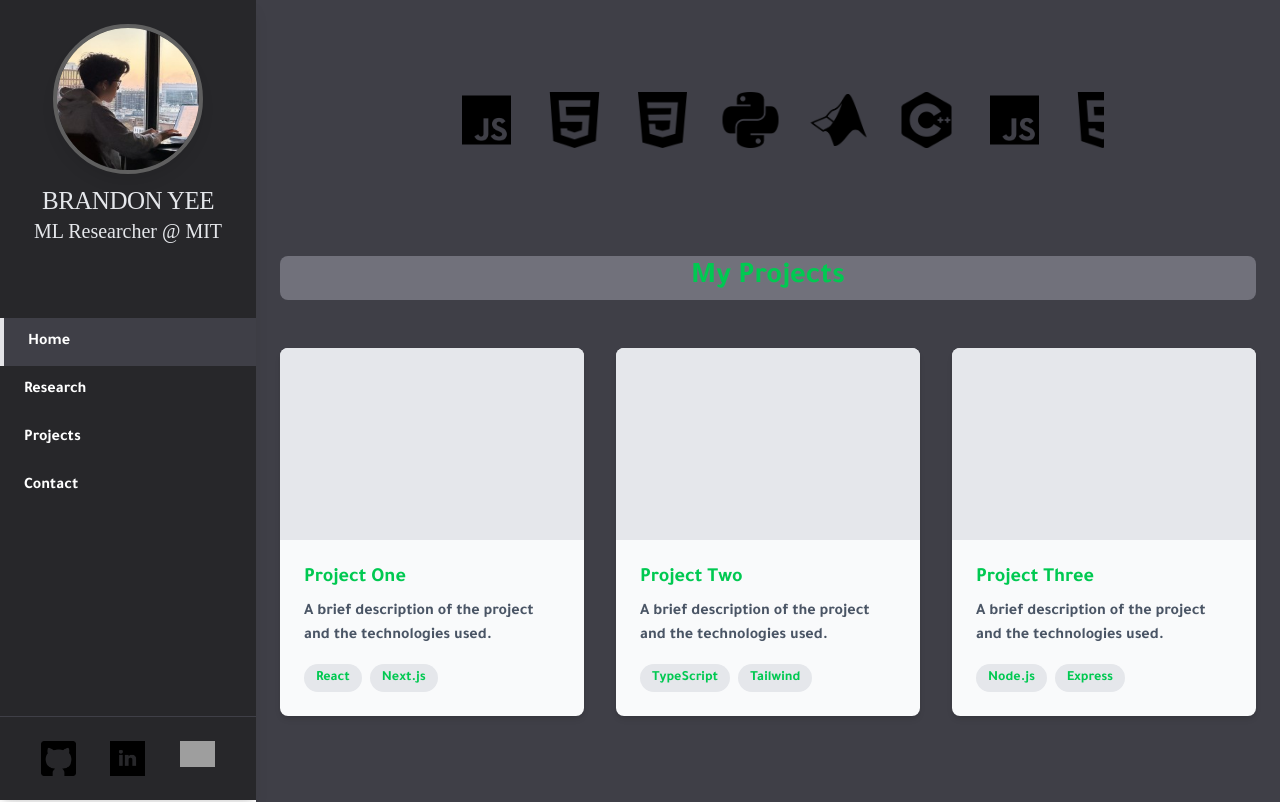
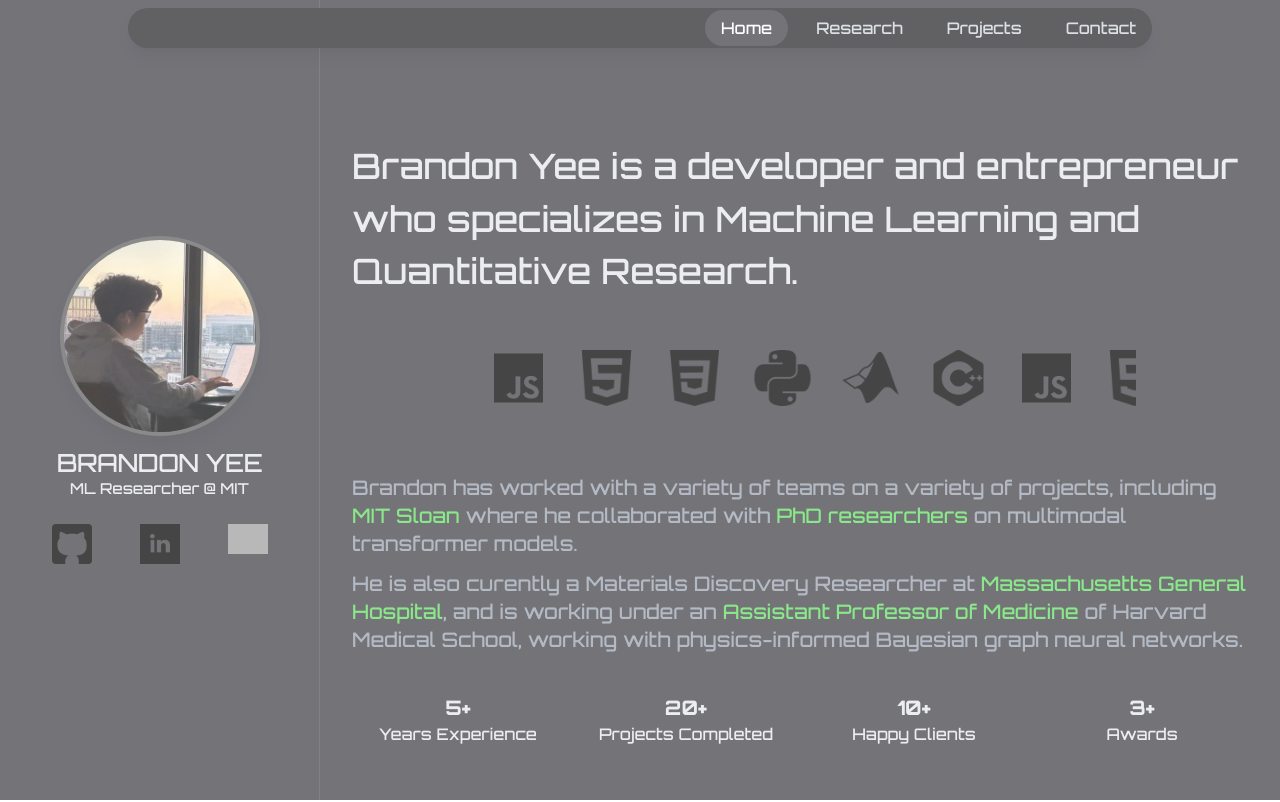
Before and after one commit to benpeli/Brandon-Portfolio, a Next.js app in the folder portfolio/: page /home in a window 1280 px wide. Shown: the top 802 px of the page. Built offline with nearby package versions, Linux system fonts and the light colour scheme; grey boxes are pictures that could not be loaded.

Commit message:
Changed the preloader and worked on typography

```diff
--- a/portfolio/app/globals.css
+++ b/portfolio/app/globals.css
@@ -27,18 +27,29 @@ body {
   font-family: var(--font-latin), serif;
 }
 
+.about-text {
+  font-family: 'Orbitron';
+  font-weight: 15;
+  font-size: 35px;
+  line-height: 1.5;
+}
+
 .name-title {
-  font-family: 'Cinzel', serif;
-  font-weight: 500;
+  font-weight: 5;
   font-size: 25px;
   line-height: 1.2;
   letter-spacing: -0.02em;
 }
 
 .title {
-  font-family: 'Josefin Sans', serif;
-  font-weight: 150;
-  font-size: 20px;
+  font-weight: 15;
+  font-size: 15px;
+}
+
+.icon-text {
+  font-family: 'Orbitron';
+  font-weight: 9;
+  font-size: 9px;
 }
 
 .profileImage {
@@ -113,7 +124,11 @@ body {
   animation: profileAppear 0.5s ease-out forwards;
 }
 
-/* Longer duration transitions */
 .duration-1500 {
   transition-duration: 1500ms;
 }
+
+.link {
+  text-decoration: none;
+  color: rgb(95, 223, 95);
+}
--- a/portfolio/app/home/layout.tsx
+++ b/portfolio/app/home/layout.tsx
@@ -39,7 +39,7 @@ export default function RootLayout({
     <div>
         {showPreloader && <Preloader />}
         <div className={`content-container ${contentVisible ? 'visible' : 'hidden'}`}>
-          <main className="ml-64 flex-1">
+          <main className="flex-1">
             <Sidebar />
             {children}
           </main>
--- a/portfolio/app/home/page.tsx
+++ b/portfolio/app/home/page.tsx
@@ -3,67 +3,78 @@ import '../globals.css'
 import Apps from '../../components/Apps'
 
 const Home = () => {
+
+  const socialLinks = [
+    { name: 'GitHub', url: 'https://github.com/brandonyee-cs', icon: '/icons/github.png' },
+    { name: 'LinkedIn', url: 'https://www.linkedin.com/in/brandon-yee-0b335a284/', icon: '/icons/linkedin.png' },
+    { name: 'Medium', url: 'https://medium.com/@brandonyee.nyc', icon: '/icons/medium.png' },
+  ];
+
   return (
-    <div className='w-full bg-zinc-700 py-10'>
 
-      <Apps />
+    <div className='flex h-screen bg-zinc-700'>
+      {/* Fixed Profile Section */}
+      <div className='w-1/4 fixed top-0 left-0 h-screen flex flex-col justify-center items-center border-r border-zinc-600 p-6'>
+        <div className="flex flex-col items-center profile-image-container">
+          <img
+            src="/images/profile-picture.jpeg"
+            alt="Profile Picture"
+            width="200"
+            height="200"
+            className="profileImage mb-3"
+          />
+          <h1 className="name-title text-gray-200 font-bold">BRANDON YEE</h1>
+          <p className="title text-gray-200">ML Researcher @ MIT</p>
+        </div>
 
-      {/* Projects Section */}
-      <section className="py-10 px-6 text-green-500">
-        <div className="max-w-6xl mx-auto">
-          <h2 className="text-3xl bg-zinc-500 rounded-lg px-3 py-1 font-bold mb-12 text-center bg-w-sm">My Projects</h2>
-          <div className="grid grid-cols-1 md:grid-cols-2 lg:grid-cols-3 gap-8">
-            {/* Project Card 1 */}
-            <div className="bg-gray-50 rounded-lg overflow-hidden shadow-md">
-              <div className="h-48 bg-gray-200"></div>
-              <div className="p-6">
-                <h3 className="text-xl font-semibold mb-2">Project One</h3>
-                <p className="text-gray-600 mb-4">A brief description of the project and the technologies used.</p>
-                <div className="flex space-x-2">
-                  <span className="px-3 py-1 bg-gray-200 rounded-full text-sm">React</span>
-                  <span className="px-3 py-1 bg-gray-200 rounded-full text-sm">Next.js</span>
+        <div className="mt-6 w-full">
+          <div className="flex justify-center gap-8">
+            {socialLinks.map((link) => (
+              <a
+                key={link.name}
+                href={link.url}
+                target="_blank"
+                rel="noopener noreferrer"
+                className="text-gray-400 hover:text-white transition-colors px-2"
+                aria-label={link.name}
+              >
+                <img
+                  src={link.icon}
+                  alt={`${link.name} icon`}
+                  width="40"
+                  height="30"
+                  className="object-contain"
+                />
+              </a>
+            ))}
           </div>
         </div>
       </div>
 
-            {/* Project Card 2 */}
-            <div className="bg-gray-50 rounded-lg overflow-hidden shadow-md">
-              <div className="h-48 bg-gray-200"></div>
-              <div className="p-6">
-                <h3 className="text-xl font-semibold mb-2">Project Two</h3>
-                <p className="text-gray-600 mb-4">A brief description of the project and the technologies used.</p>
-                <div className="flex space-x-2">
-                  <span className="px-3 py-1 bg-gray-200 rounded-full text-sm">TypeScript</span>
-                  <span className="px-3 py-1 bg-gray-200 rounded-full text-sm">Tailwind</span>
-                </div>
-              </div>
-            </div>
+      {/* Scrollable Content Section */}
+      <div className='w-3/4 ml-[25%] py-20 overflow-y-auto h-screen'>
+        {/* About Section */}
+        <section className="py-15 text-gray-200">
+          <div className="max-w-4xl mx-auto">
+            <h1 className="about-text mb-6 text-2xl md:text-3xl lg:text-4xl">
+              Brandon Yee is a developer and entrepreneur who specializes in Machine Learning and Quantitative Research.
+            </h1>
 
-            {/* Project Card 3 */}
-            <div className="bg-gray-50 rounded-lg overflow-hidden shadow-md">
-              <div className="h-48 bg-gray-200"></div>
-              <div className="p-6">
-                <h3 className="text-xl font-semibold mb-2">Project Three</h3>
-                <p className="text-gray-600 mb-4">A brief description of the project and the technologies used.</p>
-                <div className="flex space-x-2">
-                  <span className="px-3 py-1 bg-gray-200 rounded-full text-sm">Node.js</span>
-                  <span className="px-3 py-1 bg-gray-200 rounded-full text-sm">Express</span>
-                </div>
-              </div>
-            </div>
-          </div>
-        </div>
-      </section>
+            <Apps />
 
-      {/* About Section */}
-      <section className="py-20 px-6 text-gray-200">
-        <div className="max-w-4xl mx-auto">
-          <h2 className="text-3xl font-bold mb-8 text-center">About Me</h2>
-          <p className="mb-6">
-            Lorem ipsum dolor sit amet, consectetur adipiscing elit. Nullam in dui mauris. Vivamus hendrerit arcu sed erat molestie vehicula. Sed auctor neque eu tellus rhoncus ut eleifend nibh porttitor. Ut in nulla enim.
+            <p className="mb-3 text-gray-400 text-xl md:text-xl">
+              Brandon has worked with a variety of teams on a variety of projects, including
+              <a href='https://mitsloan.mit.edu/about/why-mit-sloan' target="_blank" rel="noopener" className='link'> MIT Sloan </a>
+              where he collaborated with
+              <a href='https://mitsloan.mit.edu/programs/phd/damon-petersen?utm_source=chatgpt.com' target="_blank" rel="noopener" className='link'> PhD researchers </a>
+              on multimodal transformer models.
             </p>
-          <p className="mb-6">
-            Suspendisse in orci enim. Donec suscipit ante in hendrerit posuere. Mauris elit tellus, nonummy vel, vestibulum ut, rhoncus vel, odio. Aliquam erat volutpat. Ut dictum hendrerit felis.
+            <p className="mb-6 text-gray-400 text-xl md:text-xl">
+              He is also curently a Materials Discovery Researcher at
+              <a href='https://www.massgeneral.org/' target="_blank" rel="noopener" className='link'> Massachusetts General Hospital</a>
+              , and is working under an
+              <a href='https://www.massgeneral.org/doctors/23428/shaan-khurshid' target="_blank" rel="noopener" className='link'> Assistant Professor of Medicine </a>
+               of Harvard Medical School, working with physics-informed Bayesian graph neural networks.
             </p>
             <div className="grid grid-cols-2 md:grid-cols-4 gap-4 mt-10">
               <div className="text-center">
@@ -86,6 +97,7 @@ const Home = () => {
           </div>
         </section>
       </div>
+    </div>
   )
 }
 
--- a/portfolio/app/layout.tsx
+++ b/portfolio/app/layout.tsx
@@ -1,10 +1,10 @@
 import type { Metadata } from "next";
-import { Tajawal } from "next/font/google";
+import { Orbitron } from "next/font/google";
 import "./globals.css";
 
-const tajawal = Tajawal({
+const orbitron = Orbitron({
   subsets: ['latin'],
-  weight: ['700', '800', '900'],
+  weight: ['500', '800', '900'],
   variable: '--font-latin'
 })
 
@@ -21,7 +21,7 @@ export default function RootLayout({
   return (
     <html lang="en">
       <body
-        className={`${tajawal.className} ${tajawal.variable} antialiased`}
+        className={`${orbitron.className} ${orbitron.variable} antialiased`}
       >
         {children}
       </body>
--- a/portfolio/components/Apps.tsx
+++ b/portfolio/components/Apps.tsx
@@ -134,7 +134,7 @@ const Apps: React.FC = () => {
               </div>
 
               {hoveredLogo === idx && (
-                <div className="relative -bottom-3 text-gray-300 text-xs overline decoration-1 rounded text-center z-10 pt-1">
+                <div className="icon-text relative -bottom-2 text-gray-300 text-xs overline decoration-1 rounded text-center z-10 pt-1">
                   <p>{app.description}</p>
                 </div>
               )}
--- a/portfolio/components/Preloader.tsx
+++ b/portfolio/components/Preloader.tsx
@@ -4,64 +4,70 @@ import React, { useState, useEffect } from 'react';
 
 const Preloader: React.FC = () => {
   const [loading, setLoading] = useState(true);
-  const [morphing, setMorphing] = useState(false);
-  const [completed, setCompleted] = useState(false);
-  const [moving, setMoving] = useState(false);
+  const [visible, setVisible] = useState(false);
+  const [text, setText] = useState("");
+  const [showCursor, setShowCursor] = useState(true);
+  const fullText = "BRANDON YEE";
+  const [typingComplete, setTypingComplete] = useState(false);
+  const [fadeOut, setFadeOut] = useState(false);
 
   useEffect(() => {
-    const morphTimer = setTimeout(() => {
-      setMorphing(true);
-    }, 4000);
+    setTimeout(() => {
+      setVisible(true);
+    }, 300);
 
-    const loadingTimer = setTimeout(() => {
-      setCompleted(true);
+    const cursorInterval = setInterval(() => {
+      setShowCursor(prev => !prev);
+    }, 530);
 
-      setTimeout(() => {
-        setMoving(true);
+    let currentIndex = 0;
+    const typingInterval = setInterval(() => {
+      if (currentIndex < fullText.length) {
+        setText(fullText.substring(0, currentIndex + 1));
+        currentIndex++;
+      } else {
+        clearInterval(typingInterval);
+        setTypingComplete(true);
 
         setTimeout(() => {
-          document.querySelector('.content-container')?.classList.add('visible');
+          setFadeOut(true);
 
           setTimeout(() => {
-            setLoading(false);
-          }, 500);
-        }, 1000);
-      }, 800);
-    }, 2500);
+            const contentContainer = document.querySelector('.content-container');
+            if (contentContainer) {
+              contentContainer.classList.add('visible');
+              (contentContainer as HTMLElement).style.opacity = '0';
+              (contentContainer as HTMLElement).style.transition = 'opacity 2s ease-in-out';
+
+              setTimeout(() => {
+(contentContainer as HTMLElement).style.opacity = '1';
+              }, 500);
+            }
+
+            setTimeout(() => {
+              setLoading(false);
+            }, 1000);
+          }, 1000);
+        }, 1200);
+      }
+    }, 125);
 
     return () => {
-      clearTimeout(morphTimer);
-      clearTimeout(loadingTimer);
+      clearInterval(cursorInterval);
+      clearInterval(typingInterval);
     };
   }, []);
 
   return (
-    <div className={`fixed inset-0 bg-zinc-900 flex items-center justify-center z-50 ${loading ? 'opacity-100' : 'opacity-0 pointer-events-none'}`}>
-      {completed && (
-        <img
-          src="/images/profile-picture.jpeg"
-          alt="Profile Picture"
-          width="150"
-          height="150"
-          className={`profileImage rounded-full object-cover ${
-            !moving ? 'animate-profileAppear' : 'profile-transition'
-          }`}
-        />
-      )}
-
-      {!completed && (
-        <div className="flex flex-col items-center">
-          <div className="relative w-32 h-32 flex items-center justify-center">
-            <div className={`absolute w-full h-full rounded-full transition-all duration-1500 ${
-              morphing ? 'border-[16px] border-blue-500' : 'border-4 border-t-blue-500 border-r-transparent border-b-blue-500 border-l-transparent animate-spin'
-            }`}></div>
-            <div className={`absolute w-full h-full rounded-full transition-all duration-1500 ${
-              morphing ? 'border-[16px] border-blue-300' : 'border-4 border-t-transparent border-r-blue-300 border-b-transparent border-l-blue-300 animate-spin animation-delay-500'
-            }`}></div>
-          </div>
-          <h2 className="text-white mt-4 text-xl font-bold">Loading...</h2>
-        </div>
-      )}
+    <div className={`fixed inset-0 bg-zinc-900 flex items-center justify-center z-50 transition-opacity duration-1000
+      ${loading ? 'opacity-100' : 'opacity-0 pointer-events-none'}
+      ${fadeOut ? 'opacity-0' : visible ? 'opacity-100' : 'opacity-0'}`}>
+      <div className="text-center">
+        <h1 className="text-white text-4xl md:text-6xl font-bold tracking-wider">
+          {text}
+          <span className={`ml-1 inline-block w-2 h-8 md:h-12 bg-white ${showCursor ? 'opacity-100' : 'opacity-0'}`}></span>
+        </h1>
+      </div>
     </div>
   );
 };
--- a/portfolio/components/Sidebar.tsx
+++ b/portfolio/components/Sidebar.tsx
@@ -57,34 +57,17 @@ const Sidebar: React.FC = () => {
     },
   ];
 
-  const socialLinks = [
-    { name: 'GitHub', url: 'https://github.com/brandonyee-cs', icon: '/icons/github.png' },
-    { name: 'LinkedIn', url: 'https://www.linkedin.com/in/brandon-yee-0b335a284/', icon: '/icons/linkedin.png' },
-    { name: 'Medium', url: 'https://medium.com/@brandonyee.nyc5', icon: '/icons/medium.png' },
-  ];
 
   return (
-    <aside className="fixed left-0 top-0 h-full w-64 bg-zinc-800 text-white shadow-lg z-50 flex flex-col">
-      <div className="p-6 flex flex-col items-center profile-image-container">
-        <img
-          src="/images/profile-picture.jpeg"
-          alt="Profile Picture"
-          width="150"
-          height="150"
-          className={`profileImage mb-3 ${profileVisible ? 'opacity-100' : 'opacity-0'}`}
-        />
-        <h1 className="name-title text-gray-200 font-bold">BRANDON YEE</h1>
-        <p className="title text-gray-200 mb-6">ML Researcher @ MIT</p>
-      </div>
-
-      <nav className="mt-6 flex-grow">
-        <ul>
+    <aside className="fixed left-0 top-2 w-full max-w-screen-lg mx-auto inset-x-0 bg-zinc-800 text-white shadow-lg z-50 py-2 rounded-full">
+      <nav className="flex justify-end items-center">
+        <ul className="flex space-x-3">
           {links.map((item) => (
             <li key={item.name}>
               <Link
                 href={item.href}
-                className={`flex items-center px-6 py-3 hover:bg-zinc-700 transition-colors ${
-                  pathname === item.href ? 'bg-zinc-700 border-l-4 border-zinc-200' : ''
+                className={`px-4 py-2 rounded-full hover:bg-zinc-600 transition-colors ${
+                  pathname === item.href ? 'bg-zinc-700 text-white' : 'text-gray-300'
                 }`}
                 onClick={() => {
                   window.dispatchEvent(new CustomEvent('sidebarNavigation'));
@@ -96,29 +79,6 @@ const Sidebar: React.FC = () => {
           ))}
         </ul>
       </nav>
-
-      <div className="p-6 border-t border-zinc-700">
-        <div className="flex justify-around">
-          {socialLinks.map((link) => (
-            <a
-              key={link.name}
-              href={link.url}
-              target="_blank"
-              rel="noopener noreferrer"
-              className="text-gray-400 hover:text-white transition-colors"
-              aria-label={link.name}
-            >
-              <img
-                src={link.icon}
-                alt={`${link.name} icon`}
-                width="35"
-                height="25"
-                className="object-contain"
-              />
-            </a>
-          ))}
-        </div>
-      </div>
     </aside>
   )
 }
```
Also changed, not shown: portfolio/app/projects/page.tsx (+49 -1 lines), 1 other file (tests, documents, lock files or other folders). Lines whose indentation alone changed are shown as unchanged.
